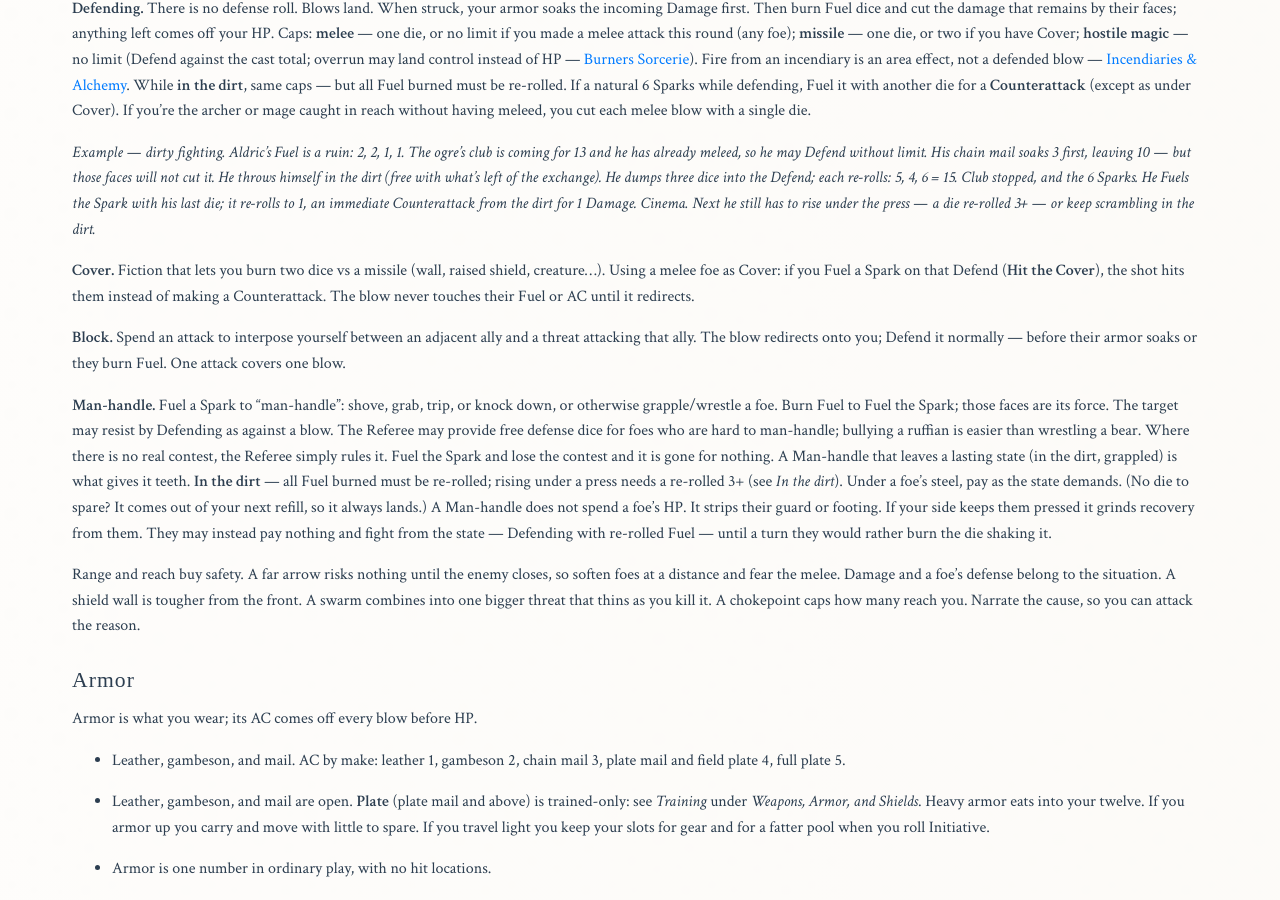
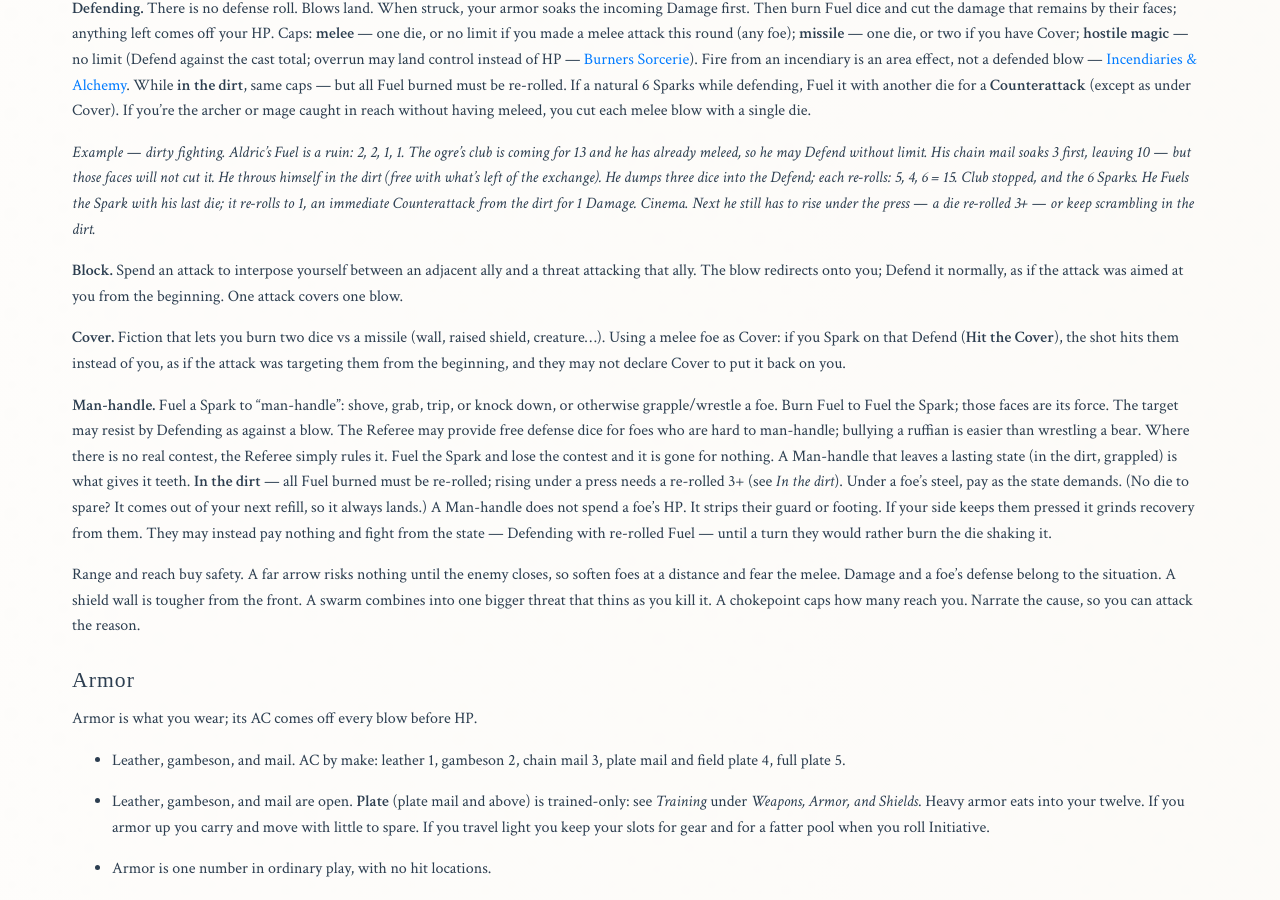
Before and after one commit to paulabrams/burners, a Jekyll site: the page built from markdown/burners-adventure-game.md, in a window 1280 px wide and 900 px high, scrolled down 19697 px. Built offline with Jekyll 4.4.1, drawn with Linux system fonts in a browser that asks for light colours; some web fonts are replaced.

Commit message:
Publish local draft: Hit the Cover Sparks without Fueling.

```diff
--- a/markdown/burners-adventure-game.md
+++ b/markdown/burners-adventure-game.md
@@ -638,9 +638,9 @@ If you empty your hand on offense you are caught winded until the next Roll Init
 
 *Example — dirty fighting. Aldric's Fuel is a ruin: 2, 2, 1, 1. The ogre's club is coming for 13 and he has already meleed, so he may Defend without limit. His chain mail soaks 3 first, leaving 10 — but those faces will not cut it. He throws himself in the dirt (free with what's left of the exchange). He dumps three dice into the Defend; each re-rolls: 5, 4, 6 = 15. Club stopped, and the 6 Sparks. He Fuels the Spark with his last die; it re-rolls to 1, an immediate Counterattack from the dirt for 1 Damage. Cinema. Next he still has to rise under the press — a die re-rolled 3+ — or keep scrambling in the dirt.*
 
-**Cover.** Fiction that lets you burn two dice vs a missile (wall, raised shield, creature…). Using a melee foe as Cover: if you Fuel a Spark on that Defend (**Hit the Cover**), the shot hits them instead of making a Counterattack. The blow never touches their Fuel or AC until it redirects.
+**Block.** Spend an attack to interpose yourself between an adjacent ally and a threat attacking that ally. The blow redirects onto you; Defend it normally, as if the attack was aimed at you from the beginning. One attack covers one blow.
 
-**Block.** Spend an attack to interpose yourself between an adjacent ally and a threat attacking that ally. The blow redirects onto you; Defend it normally — before their armor soaks or they burn Fuel. One attack covers one blow.
+**Cover.** Fiction that lets you burn two dice vs a missile (wall, raised shield, creature…). Using a melee foe as Cover: if you Spark on that Defend (**Hit the Cover**), the shot hits them instead of you, as if the attack was targeting them from the beginning, and they may not declare Cover to put it back on you.
 
 **Man-handle.** Fuel a Spark to "man-handle": shove, grab, trip, or knock down, or otherwise grapple/wrestle a foe. Burn Fuel to Fuel the Spark; those faces are its force. The target may resist by Defending as against a blow. The Referee may provide free defense dice for foes who are hard to man-handle; bullying a ruffian is easier than wrestling a bear. Where there is no real contest, the Referee simply rules it. Fuel the Spark and lose the contest and it is gone for nothing. A Man-handle that leaves a lasting state (in the dirt, grappled) is what gives it teeth. **In the dirt** — all Fuel burned must be re-rolled; rising under a press needs a re-rolled 3+ (see *In the dirt*). Under a foe's steel, pay as the state demands. (No die to spare? It comes out of your next refill, so it always lands.) A Man-handle does not spend a foe's HP. It strips their guard or footing. If your side keeps them pressed it grinds recovery from them. They may instead pay nothing and fight from the state — Defending with re-rolled Fuel — until a turn they would rather burn the die shaking it.
 
```
Also changed, not shown: markdown/burners-referee-guide.md (+1 -1 lines).
